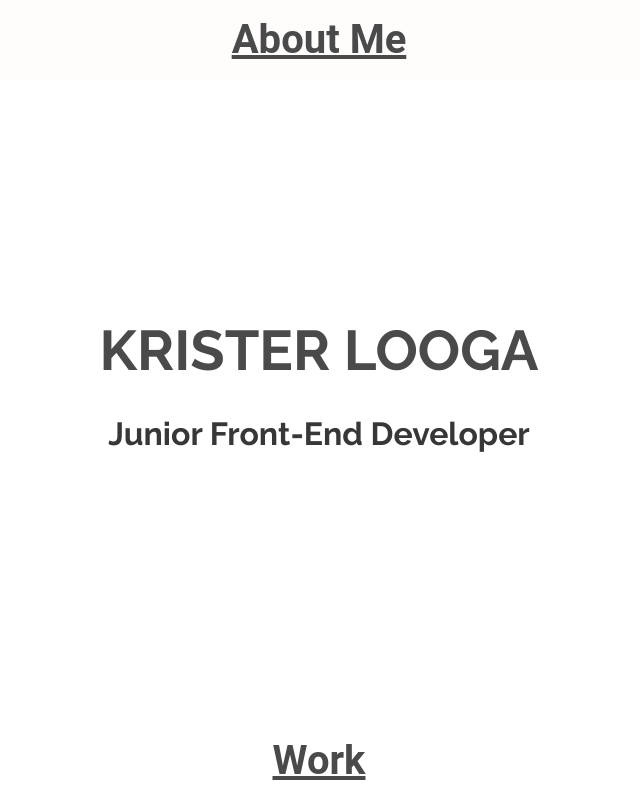
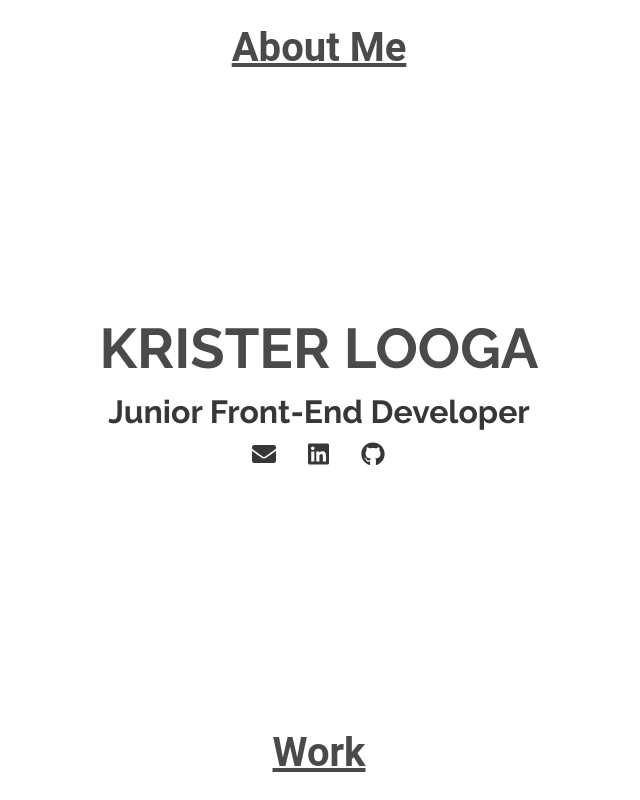
Before and after one commit to KristerL/Portfolio, a React (Create React App) app: page / in a window 1280 px wide. Shown: the whole page, without its empty margins (321-961 px from the left). Built offline with nearby package versions, Linux system fonts and the light colour scheme.

Commit message:
Updated style and added logos

```diff
--- a/package.json
+++ b/package.json
@@ -4,6 +4,10 @@
   "private": true,
   "homepage": "https://kristerl.github.io/Portfolio",
   "dependencies": {
+    "@fortawesome/fontawesome-svg-core": "^1.2.21",
+    "@fortawesome/free-brands-svg-icons": "^5.10.1",
+    "@fortawesome/free-solid-svg-icons": "^5.10.1",
+    "@fortawesome/react-fontawesome": "^0.1.4",
     "gh-pages": "^2.0.1",
     "react": "^16.8.6",
     "react-div-100vh": "^0.3.4",
--- a/src/Components/Content/Content.module.css
+++ b/src/Components/Content/Content.module.css
@@ -10,7 +10,12 @@
     margin: 0;
 }
 
+.Content h3 {
+    margin: 0.5rem;
+}
+
 .Content ul li {
     text-align: left;
     padding: 0.25rem;
+    word-break: break-word;
 }
--- a/src/Components/UI/Button/Button.module.css
+++ b/src/Components/UI/Button/Button.module.css
@@ -11,6 +11,7 @@
     padding: 1rem 0;
     outline: none;
     flex-shrink: 0;
+    margin: 0.5rem auto;
 }
 
 
--- a/src/Containers/ContentDisplay/ContentDisplay.js
+++ b/src/Containers/ContentDisplay/ContentDisplay.js
@@ -3,6 +3,10 @@ import React from "react"
 import classes from "./ContentDisplay.module.css"
 import AboutMe from "../../Components/Content/AboutMe"
 import Work from "../../Components/Content/Work"
+
+import {faEnvelope,} from "@fortawesome/free-solid-svg-icons";
+import {FontAwesomeIcon} from "@fortawesome/react-fontawesome";
+import {faGithub, faLinkedin} from "@fortawesome/free-brands-svg-icons";
 
 
 const ContentDisplay = (props) => {
@@ -15,12 +19,22 @@ const ContentDisplay = (props) => {
             content = <Work/>;
             break;
         default:
-            content = <div><h1>KRISTER LOOGA</h1><h3>Junior Front-End Developer</h3></div>;
+            content = <div>
+                <h1>KRISTER LOOGA</h1>
+                <h3>Junior Front-End Developer</h3>
+                <div className={"test"}>
+                    <a href={"mailto:looga.krister@gmail.com"}> <FontAwesomeIcon icon={faEnvelope}/></a>
+                    <a href={"https://www.linkedin.com/in/kristerlooga/"}><FontAwesomeIcon icon={faLinkedin}/></a>
+                    <a href={"https://github.com/KristerL"}><FontAwesomeIcon icon={faGithub}/></a>
+
+                </div>
+            </div>;
     }
     return (
         <div className={classes.ContentDisplay}>
             <h1 className={classes.Header}>{props.header}</h1>
             {content}
+
         </div>
     )
 };
--- a/src/Containers/ContentDisplay/ContentDisplay.module.css
+++ b/src/Containers/ContentDisplay/ContentDisplay.module.css
@@ -16,10 +16,15 @@
 .ContentDisplay h3 {
     font-size: 1rem;
     font-weight: bold;
+    margin: 0.75rem;
 }
 
 .Header {
     text-align: left;
+}
+
+.ContentDisplay svg {
+    margin: 0 1rem 1rem 1rem;
 }
 
 @media (min-width: 700px) {
@@ -46,7 +51,7 @@
 
 @media (min-width: 1400px) {
     .ContentDisplay {
-        font-size: 1rem;
+        font-size: 1.5rem;
 
     }
 }
--- a/src/index.css
+++ b/src/index.css
@@ -4,6 +4,4 @@ body {
     font-family: 'Raleway', sans-serif;
     font-size: 16px;
     height: 100%;
-    overflow-y: scroll;
-    -webkit-overflow-scrolling: touch;
 }
```
Also changed, not shown: 1 other file (tests, documents, lock files or other folders).
